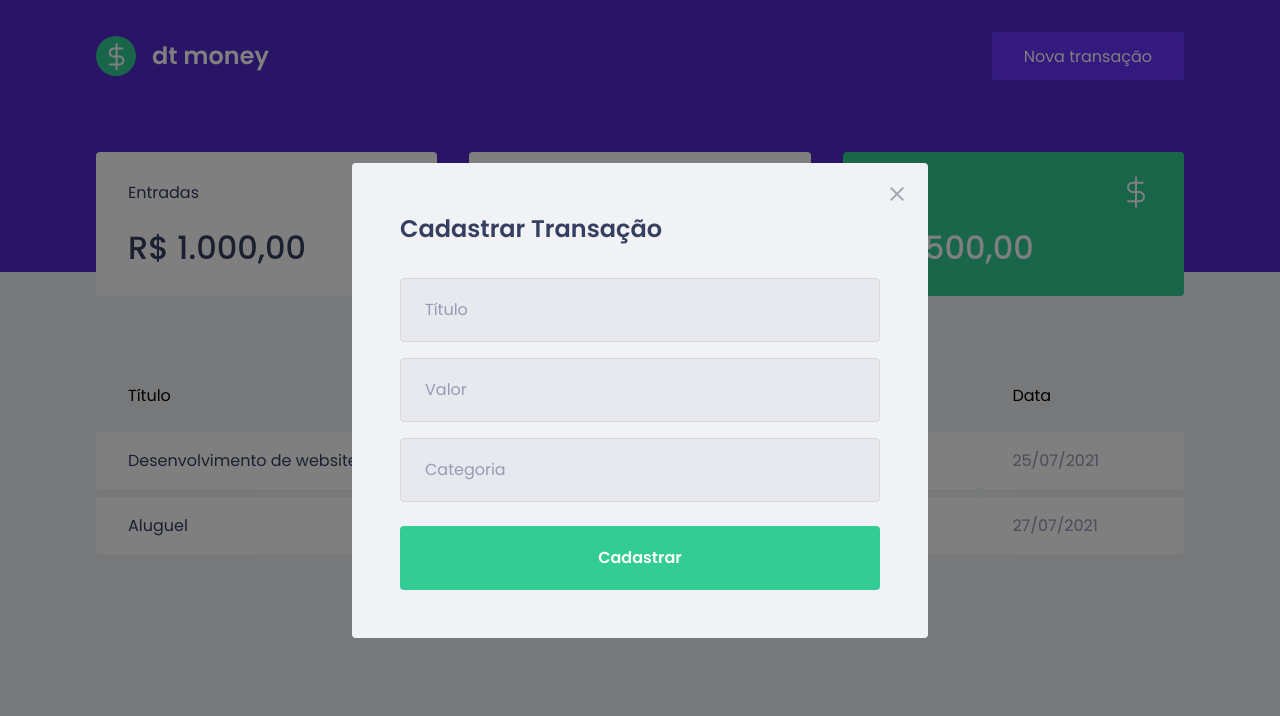
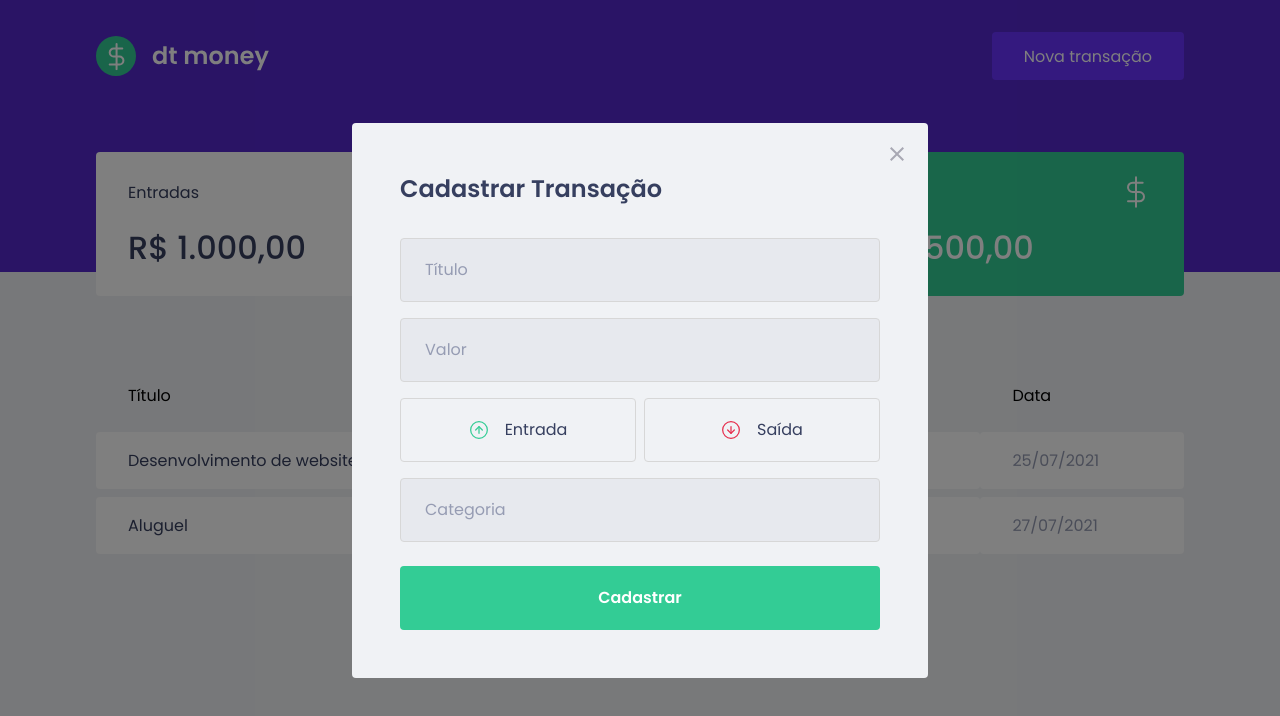
Before and after one commit to jeremiasmarinho/dtmoney, a React (Create React App) app: page / in a window 1280 px wide. Both pictures are taken after a click on the button "Nova transação". Shown: the top 716 px of the page. Built offline with nearby package versions, Linux system fonts and the light colour scheme; no server answers; what miragejs would draw is missing.

Commit message:
Conclusão do modal

```diff
--- a/package.json
+++ b/package.json
@@ -5,6 +5,7 @@
   "dependencies": {
     "axios": "^0.27.2",
     "miragejs": "^0.1.45",
+    "polished": "^4.2.2",
     "react": "^18.2.0",
     "react-dom": "^18.2.0",
     "react-modal": "^3.15.1",
--- a/src/components/NewTransactionModal/index.tsx
+++ b/src/components/NewTransactionModal/index.tsx
@@ -1,6 +1,8 @@
 import ReactModal from "react-modal";
 import closeImg from "../../assets/close.svg";
-import { Container } from "./styles";
+import incomeImg from "../../assets/income.svg"
+import outcomeImg from "../../assets/outcome.svg"
+import { Container, TransactionTypeContainer } from "./styles";
 
 interface NewTransactionModalProps {
   isOpen: boolean;
@@ -33,6 +35,18 @@ export function NewTransactionModal({ isOpen, onRequestClose }: NewTransactionMo
         type="number"
         placeholder="Valor"
       />
+
+      <TransactionTypeContainer>
+        <button type="button">
+          <img src={incomeImg} alt="Entrada" />
+          <span>Entrada</span>
+        </button>
+        <button type="button">
+          <img src={outcomeImg} alt="Saída" />
+          <span>Saída</span>
+        </button>
+      </TransactionTypeContainer>
+
       <input
         placeholder="Categoria"
       />
--- a/src/components/NewTransactionModal/styles.ts
+++ b/src/components/NewTransactionModal/styles.ts
@@ -1,4 +1,5 @@
 import styled from 'styled-components';
+import { darken } from 'polished'
 
 export const Container = styled.form`
   h2 {
@@ -47,3 +48,41 @@ export const Container = styled.form`
     }
   }
 `;
+
+export const TransactionTypeContainer = styled.div`
+  margin: 1rem 0;
+  display: grid;
+  grid-template-columns: 1fr 1fr;
+  gap: 0.5rem;
+
+  button {
+    height: 4rem;
+    border: 1px solid #d7d7d7;
+    border-radius: 0.25rem;
+
+    background: transparent;
+    display: flex;
+    align-items: center;
+    justify-content:center;
+
+    transition: border-color 0.2s;
+
+    &:hover {
+      border-color: ${darken(0.1, '#d7d7d7')}
+    }
+
+    img {
+      width: 20px;
+      height: 20px;
+    }
+
+    span {
+      display: inline-block;
+      margin-left: 1rem;
+      font-size: 1rem;
+      color: var(--text-title);
+    }
+
+
+  }
+`;
```
Also changed, not shown: 1 other file (tests, documents, lock files or other folders).
